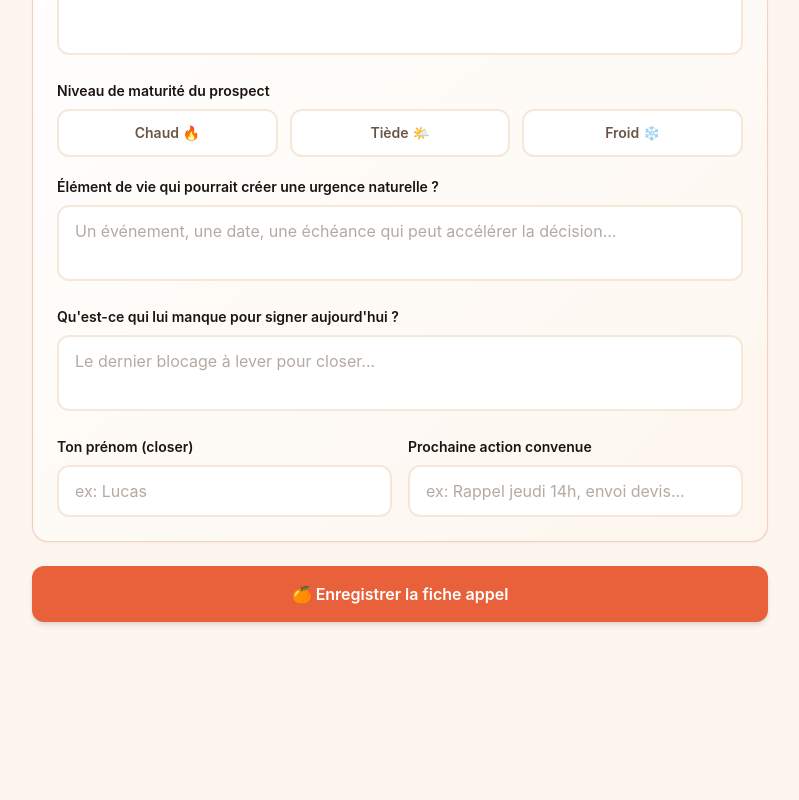
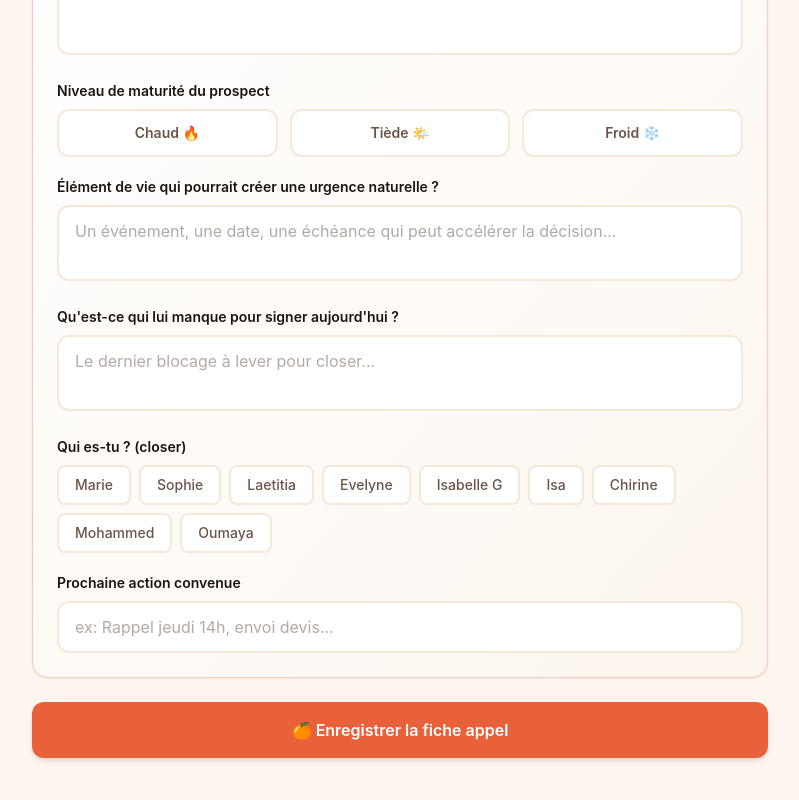
Before and after one commit to closingevolutionce-afk/closing-evolution, a Next.js app: page / in a window 1280 px wide. Shown: the part 3692-4492 px from the top of the page, without its empty margins (240-1039 px from the left). Before the commit the page ends 4378 px from the top, so only its background shows below. Built offline with nearby package versions, Linux system fonts and the light colour scheme.

Commit message:
feat: replace closer text field with name selector buttons
Marie, Sophie, Laetitia, Evelyne, Isabelle G, Isa, Chirine, Mohammed, Oumaya

https://claude.ai/code/session_01Rtg68D7VyGb2cEdnA2qytT

```diff
--- a/pages/index.js
+++ b/pages/index.js
@@ -574,18 +574,25 @@ export default function FormPage() {
               />
             </div>
 
-            <div className="grid grid-cols-2 gap-4">
-              <div className="question-block mb-0">
-                <label className="question-label">Ton prénom (closer)</label>
-                <input
-                  className="input-field"
-                  type="text"
-                  placeholder="ex: Lucas"
+            <div className="question-block">
+              <label className="question-label">Qui es-tu ? (closer)</label>
+              <ToggleGroup
                 value={form.prenom_closer}
-                  onChange={set('prenom_closer')}
-                  required
+                onChange={(v) => setDirect('prenom_closer', v)}
+                options={[
+                  { value: 'Marie', label: 'Marie' },
+                  { value: 'Sophie', label: 'Sophie' },
+                  { value: 'Laetitia', label: 'Laetitia' },
+                  { value: 'Evelyne', label: 'Evelyne' },
+                  { value: 'Isabelle G', label: 'Isabelle G' },
+                  { value: 'Isa', label: 'Isa' },
+                  { value: 'Chirine', label: 'Chirine' },
+                  { value: 'Mohammed', label: 'Mohammed' },
+                  { value: 'Oumaya', label: 'Oumaya' },
+                ]}
               />
             </div>
+
             <div className="question-block mb-0">
               <label className="question-label">Prochaine action convenue</label>
               <input
@@ -595,7 +602,6 @@ export default function FormPage() {
                 value={form.prochaine_action}
                 onChange={set('prochaine_action')}
               />
-              </div>
             </div>
           </div>
 
```
Lines whose indentation alone changed are shown as unchanged.
